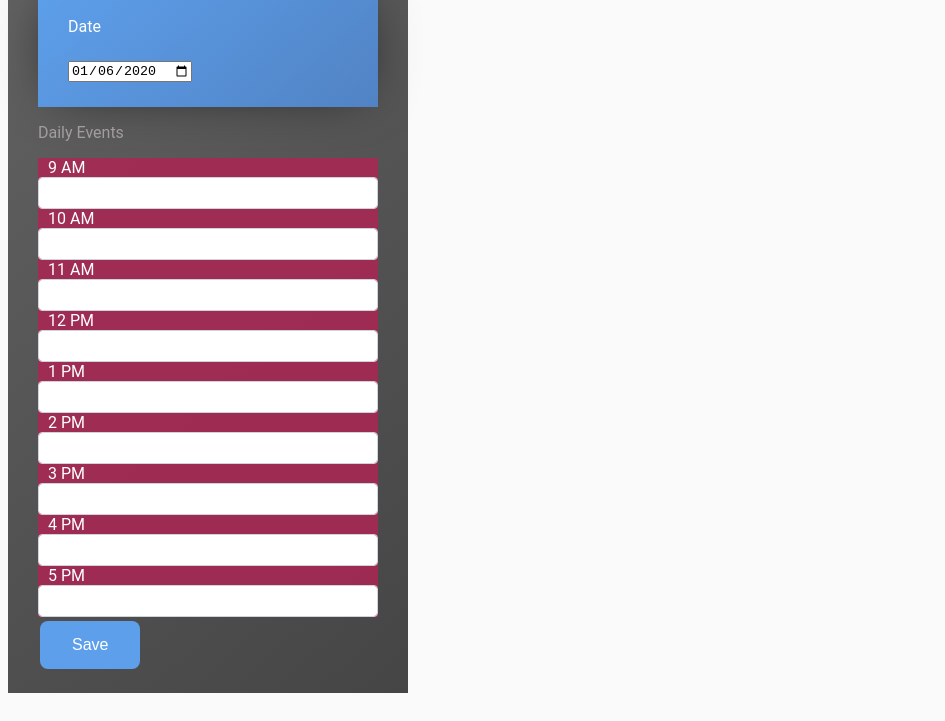
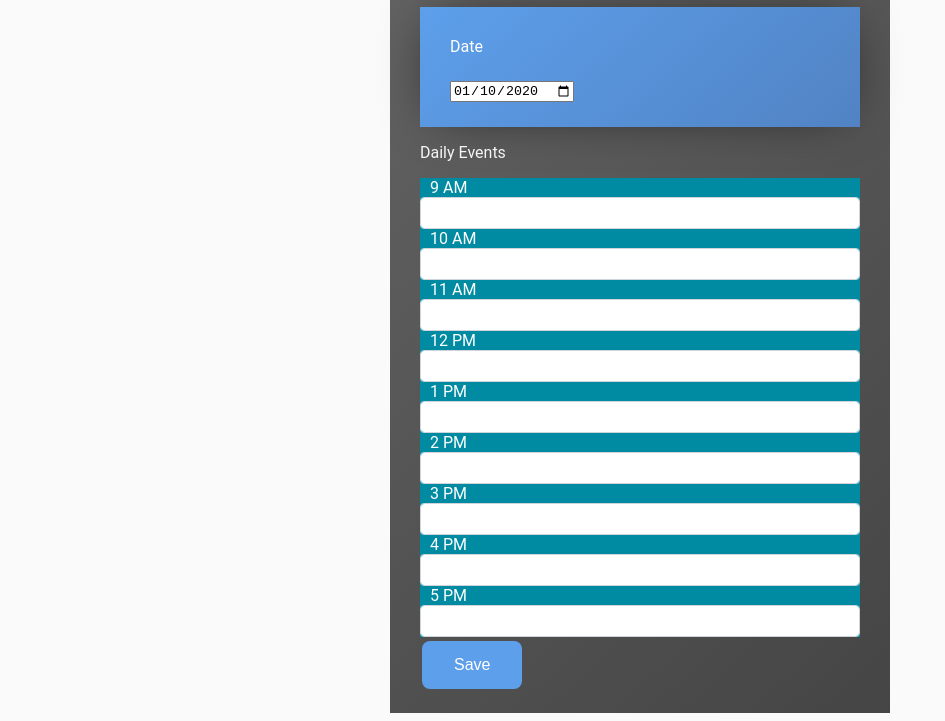
Before and after one commit to codelyss/Day_Planner_hw, a plain HTML site: page index.html in a window 1280 px wide. Shown: the part 134-855 px from the top of the page, without its empty margins (0-945 px from the left). Drawn offline with nearby package versions, Linux system fonts and the light colour scheme.

Commit message:
Completed ReadMe and  tweaked a couple things

```diff
--- a/assets/script.js
+++ b/assets/script.js
@@ -28,7 +28,8 @@ SetTimeColors();
 
 // Display current date when page load
 function InitializeAgenda() {
-    datepicker.valueAsDate = new Date('2020-01-06');
+
+    datepicker.valueAsDate = new Date();
     LoadAgenda();
 }
 
@@ -37,9 +38,6 @@ function SetTimeColors () {
 
     var rightNow = moment();
     var rightNowNoMinutes = moment().startOf('hour');
-
-    //var rightNow = moment().startOf('day').add(13, 'h');
-    //var rightNowNoMinutes = moment().startOf('day').add(13, 'h');
 
     for (i = 0; i < containers.length; i++) {
         var hr = i + 9;
@@ -64,8 +62,8 @@ function SetTimeColors () {
 }
 
 function LoadAgenda() {
+
     SetTimeColors();
-
 
     for (i = 0; i < textboxes.length; i++) {
         textboxes[i].value = "";
@@ -84,12 +82,16 @@ function LoadAgenda() {
 }
 
 function SaveAgenda() {
+
     var inputValues = "";
+
     for (i = 0; i < textboxes.length; i++) {
         var hr = i + 9;
         var txt = textboxes[i].value;
         inputValues += datepicker.value + ":" + hr + ":" + txt + ";";
     }
+
+    // Remove last character from the string
     inputValues = inputValues.substring(0, inputValues.length - 1);
 
     localStorage.setItem(datepicker.value, inputValues);
--- a/assets/style.css
+++ b/assets/style.css
@@ -6,12 +6,17 @@ body{
     background-color: #fafafa;
 }
 
+.subTitle {
+    color: whitesmoke;
+}
+
 .container{
     margin: 0 auto;
+    padding-top:20px;
+    width:500px;
 }
 
 .calendar{
-    width:400px;
     margin: 40 auto;
     font-family: 'Roboto', sans-serif;
     padding: 20px 30px;
--- a/index.html
+++ b/index.html
@@ -27,7 +27,7 @@
 
             <!-- 9 AM - 5 PM -->
             <div class="calendar_events">
-                <p>Daily Events</p>
+                <p class= "subTitle">Daily Events</p>
 
                 <div id="9AM" class="event_item">
                     <div class="ei_Title">9 AM</div>
```
Also changed, not shown: 1 other file.
